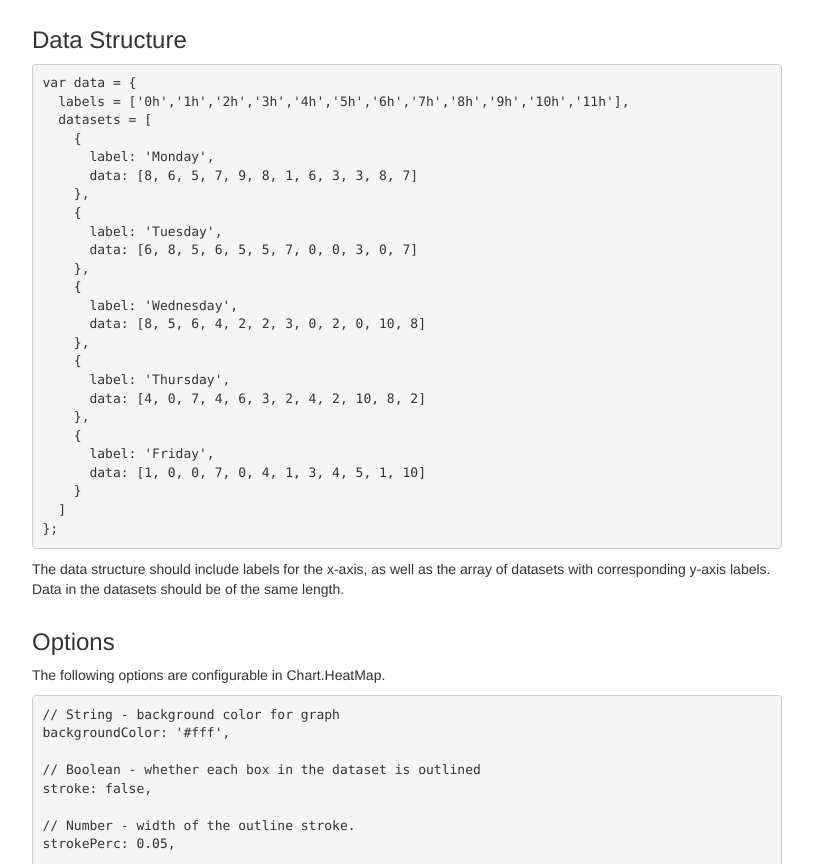
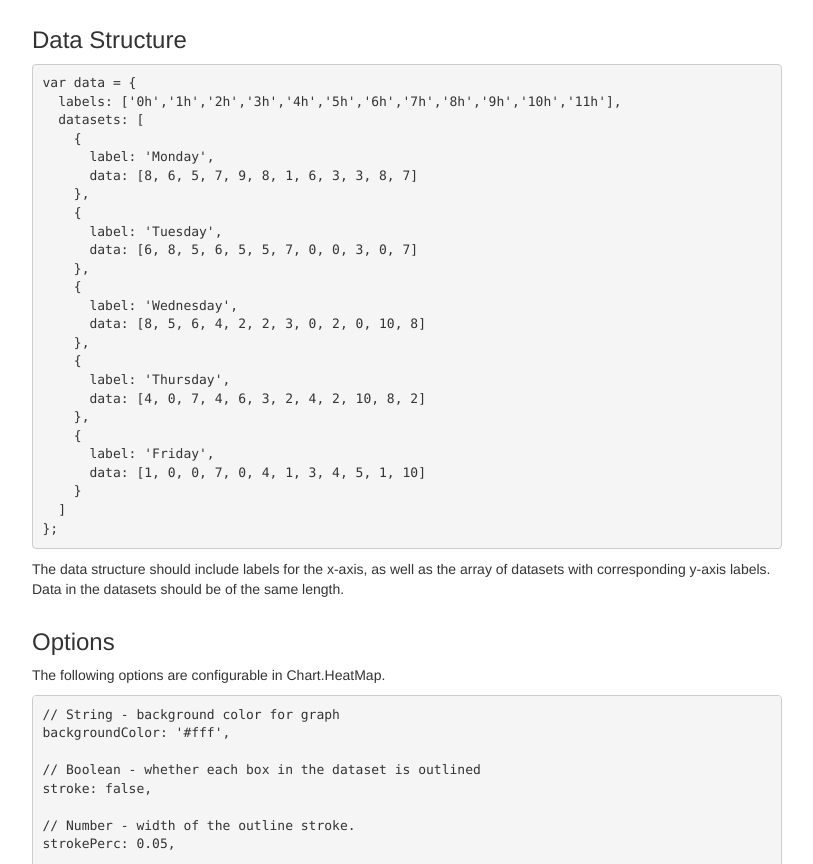
Before and after one commit to tmroyal/Chart.HeatMap, a plain HTML site: page index.html in a window 1280 px wide. Shown: the part 1896-2760 px from the top of the page, without its empty margins (233-1046 px from the left). Drawn offline with nearby package versions, Linux system fonts and the light colour scheme.

Commit message:
Update index.html

```diff
--- a/index.html
+++ b/index.html
@@ -95,8 +95,8 @@ var newChart = new Chart(ctx).HeatMap(data, options);</pre>
     <div class="col-md-8 col-md-offset-2">
       <h3>Data Structure</h3>
       <pre class="scrollable">var data = {
-  labels = ['0h','1h','2h','3h','4h','5h','6h','7h','8h','9h','10h','11h'],
-  datasets = [
+  labels: ['0h','1h','2h','3h','4h','5h','6h','7h','8h','9h','10h','11h'],
+  datasets: [
     {
       label: 'Monday',
       data: [8, 6, 5, 7, 9, 8, 1, 6, 3, 3, 8, 7]
```
